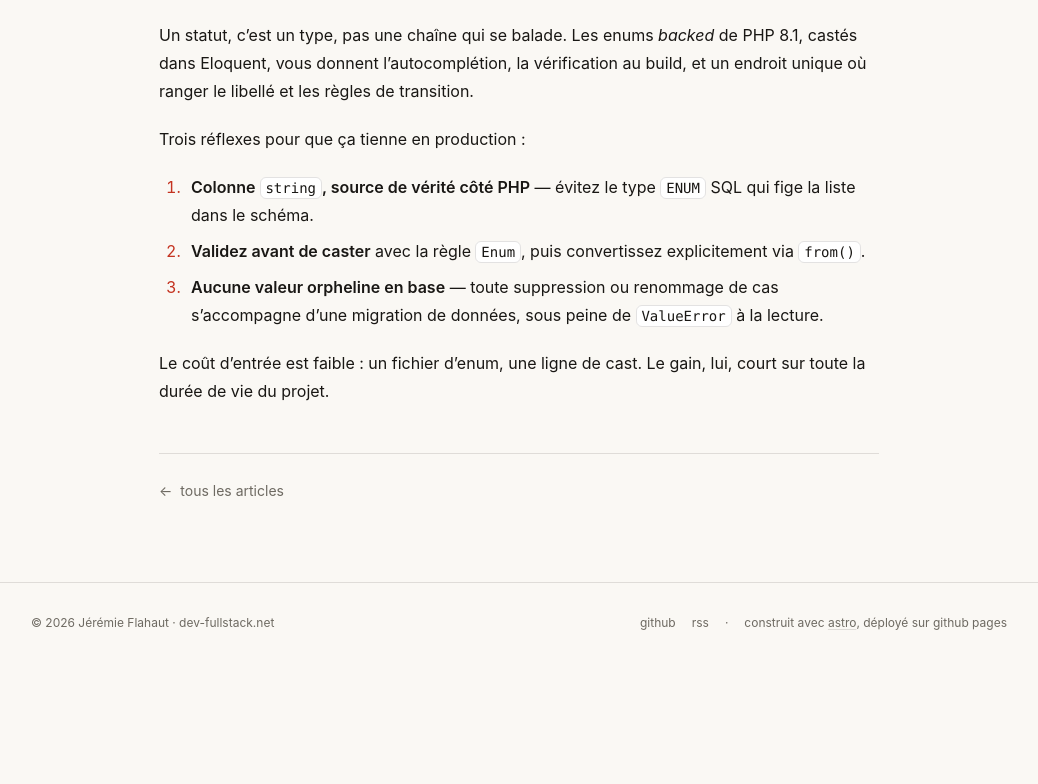
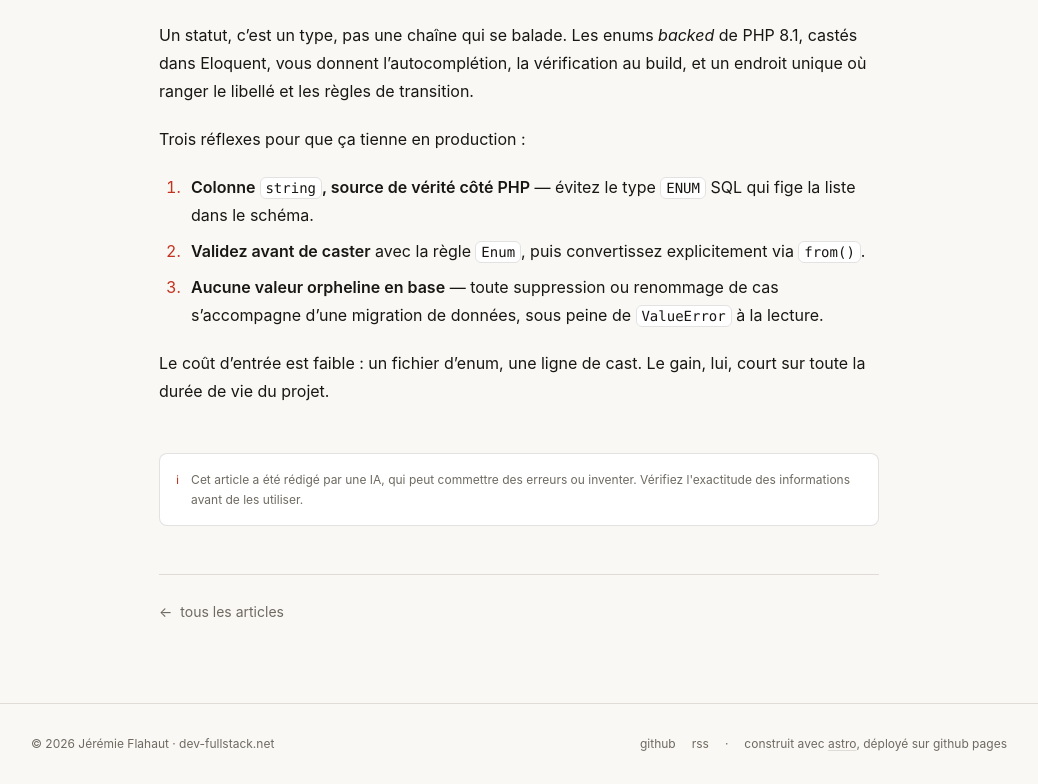
Before and after one commit to jeremieflahaut/dev-fullstack, an Astro site: page /blog/enums-php-laravel-statuts in a window 1280 px wide. Shown: the part 6362-7146 px from the top of the page, without its empty margins (121-1159 px from the left). Before the commit the page ends 7025 px from the top, so only its background shows below. Built offline with nearby package versions, Linux system fonts and the light colour scheme; Astro itself is replaced by a stand-in of ours; some packages are replaced by stand-ins of ours.

Commit message:
feat(blog): mention « contenu rédigé par IA » en bas de chaque article
Transparence : le contenu du blog est généré par une IA. Affiche, sous chaque
article, un encart indiquant que le texte est rédigé par une IA susceptible de
se tromper et invitant à vérifier l'exactitude des informations avant usage.

Le composant AiDisclaimer est rendu par le template d'article, donc présent
automatiquement sur tous les articles (présents et à venir) ; le guide de
rédaction interdit en conséquence de dupliquer la mention dans le corps.

```diff
--- a/docs/redaction.md
+++ b/docs/redaction.md
@@ -34,6 +34,7 @@ Ce guide est lu par l'agent de rédaction (workflow « Rédaction d'article »)
 - Une conclusion actionnable : ce qu'il faut retenir, ou la prochaine étape.
 - Sections en `##` (le `#` est réservé au titre de page) ; pas de table des matières manuelle.
 - Ne jamais inventer de benchmarks, de chiffres ou de citations.
+- Ne pas ajouter de mention « rédigé par une IA » ni de disclaimer dans le corps : le site l'affiche automatiquement en bas de chaque article.
 
 ## Typographie française
 
--- /dev/null
+++ b/src/components/AiDisclaimer.astro
@@ -0,0 +1,15 @@
+---
+// Mention affichée en bas de chaque article : le contenu est rédigé par une IA.
+// Voir docs/redaction.md (rédaction) et docs/relecture.md (vérification factuelle).
+---
+
+<aside
+  class="mt-12 flex gap-3 rounded-lg border border-line bg-surface px-4 py-4 font-mono text-xs leading-relaxed text-muted"
+  aria-label="À propos de la rédaction de cet article"
+>
+  <span class="select-none text-accent" aria-hidden="true">ℹ</span>
+  <p>
+    Cet article a été rédigé par une IA, qui peut commettre des erreurs ou inventer.
+    Vérifiez l'exactitude des informations avant de les utiliser.
+  </p>
+</aside>
--- a/src/pages/blog/[id].astro
+++ b/src/pages/blog/[id].astro
@@ -1,6 +1,7 @@
 ---
 import { render } from 'astro:content';
 import BaseLayout from '../../layouts/BaseLayout.astro';
+import AiDisclaimer from '../../components/AiDisclaimer.astro';
 import { getPublishedPosts } from '../../lib/posts';
 
 export async function getStaticPaths() {
@@ -67,6 +68,8 @@ const formatDate = (date: Date) =>
       <Content />
     </div>
 
+    <AiDisclaimer />
+
     <footer class="mt-12 border-t border-line pt-6">
       <a
         href="/blog/"
```
